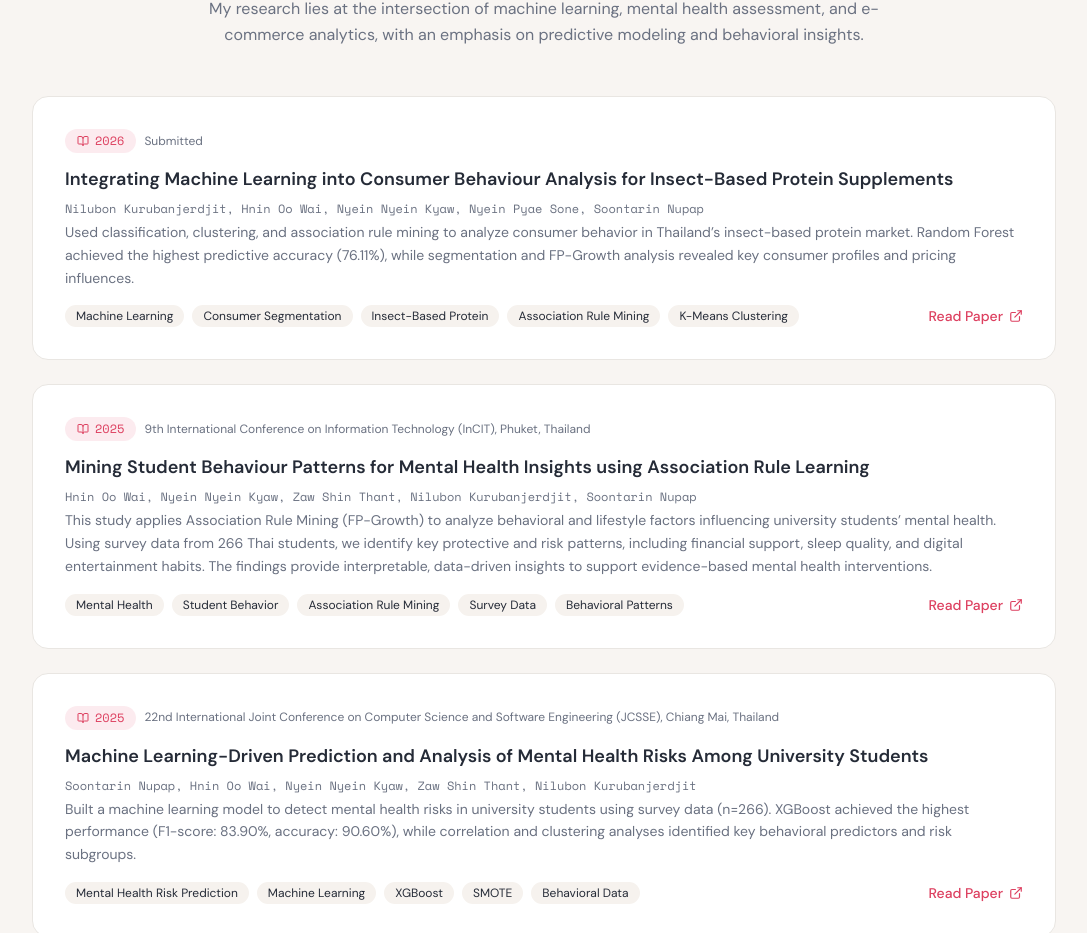
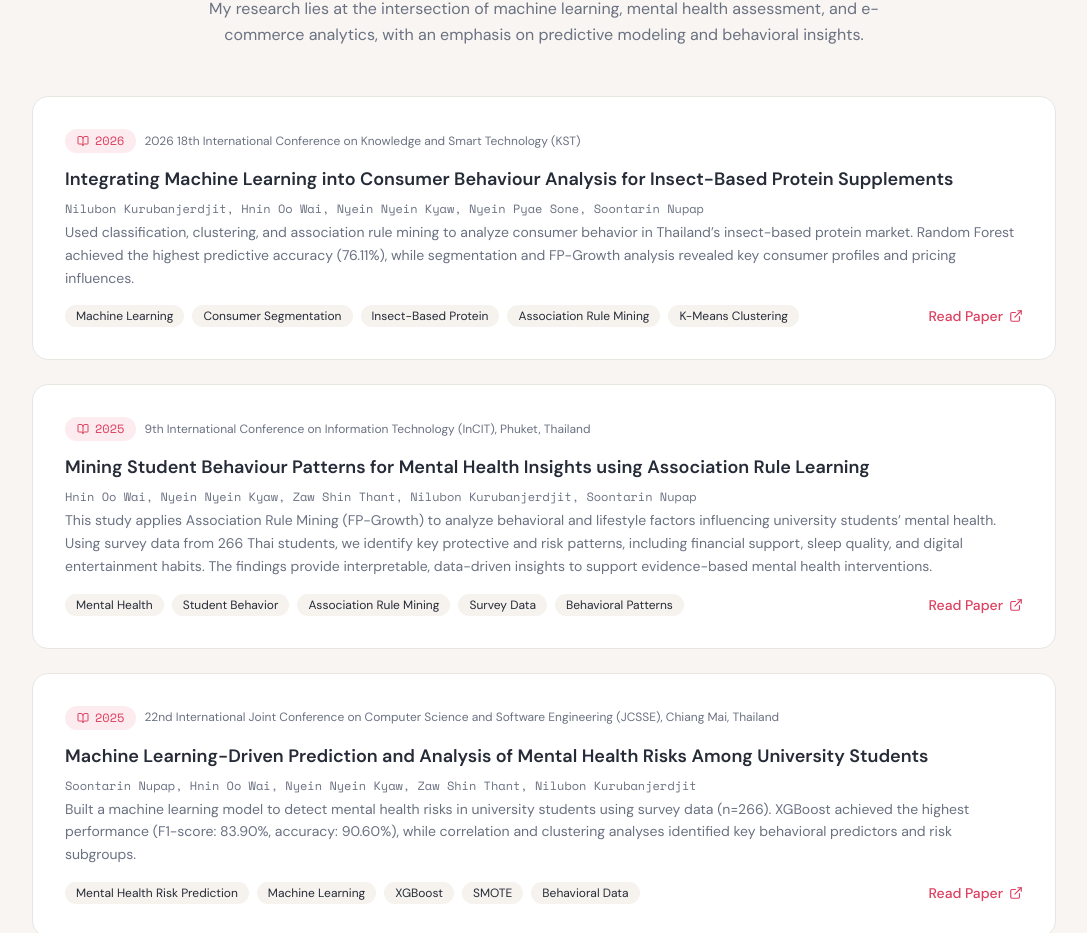
Before and after one commit to hoowww/hoowww, a Next.js app: page / in a window 1280 px wide. Shown: the part 1573-2506 px from the top of the page, without its empty margins (96-1183 px from the left). Built offline with nearby package versions, Linux system fonts and the light colour scheme.

Commit message:
Update papers.tsx

```diff
--- a/components/papers.tsx
+++ b/components/papers.tsx
@@ -5,7 +5,7 @@ import { Badge } from "@/components/ui/badge"
 const papers = [
   {
     title: "Integrating Machine Learning into Consumer Behaviour Analysis for Insect-Based Protein Supplements",
-    venue: "Submitted",
+    venue: "2026 18th International Conference on Knowledge and Smart Technology (KST)",
     year: "2026",
     authors: "Nilubon Kurubanjerdjit, Hnin Oo Wai, Nyein Nyein Kyaw, Nyein Pyae Sone, Soontarin Nupap",
     abstract:
```
